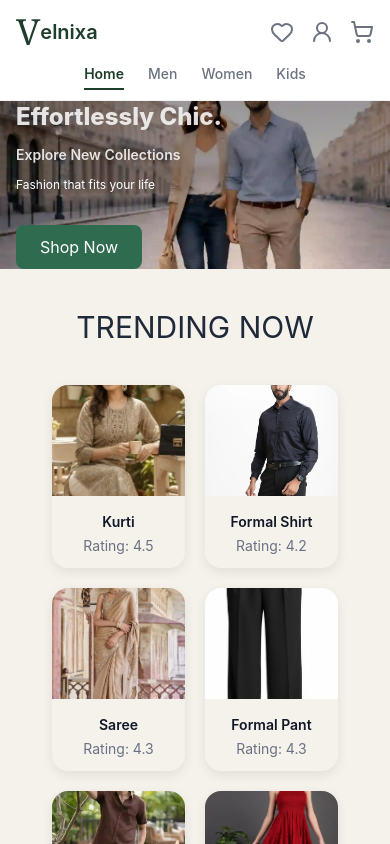
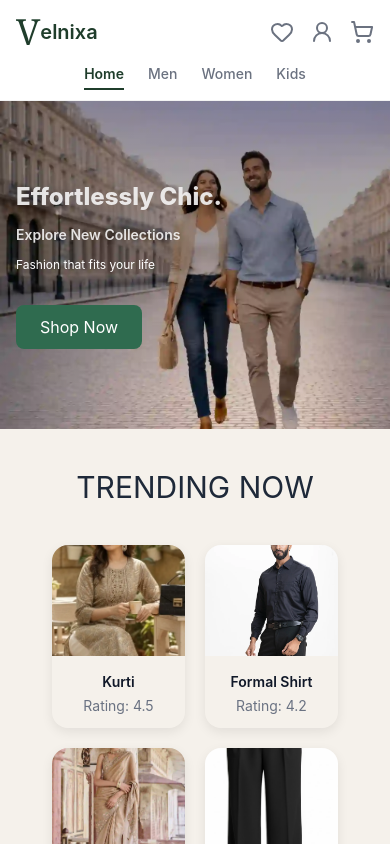
Before and after one commit to om-dev007/E-commerce-Application, a React (Vite) app: page / in a window 390 px wide. Shown: the top 844 px of the page. Built offline with nearby package versions, Linux system fonts and the light colour scheme.

Commit message:
padding added

```diff
--- a/src/pages/Hero.jsx
+++ b/src/pages/Hero.jsx
@@ -27,7 +27,7 @@ const Hero = () => {
       >
         {heroImages.map((img, index) => (
           <SwiperSlide key={index}>
-            <div className="relative sm:min-h-[90vh] flex items-center px-4 sm:px-10 md:px-20">
+            <div className="relative sm:min-h-[90vh] py-20 sm:py-0 flex items-center px-4 sm:px-10 md:px-20">
 
               <img
                 src={img}
```
